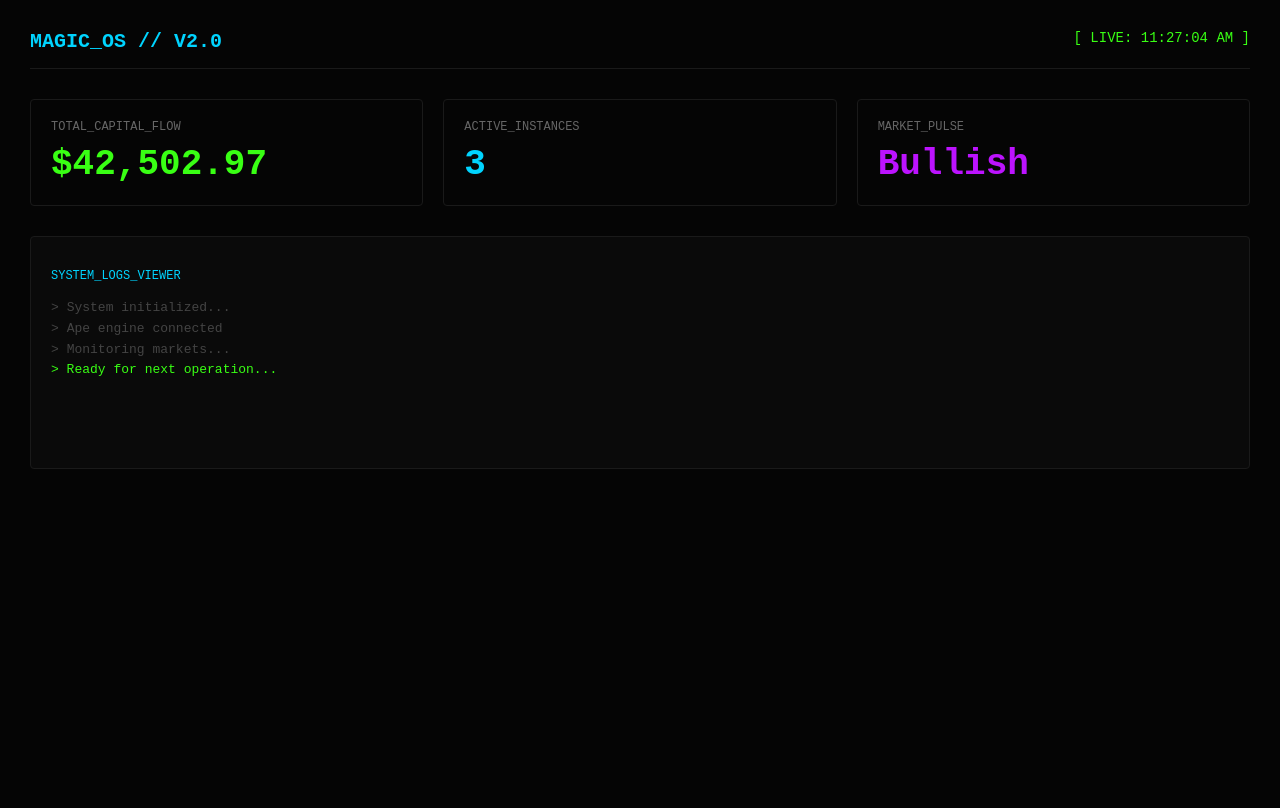
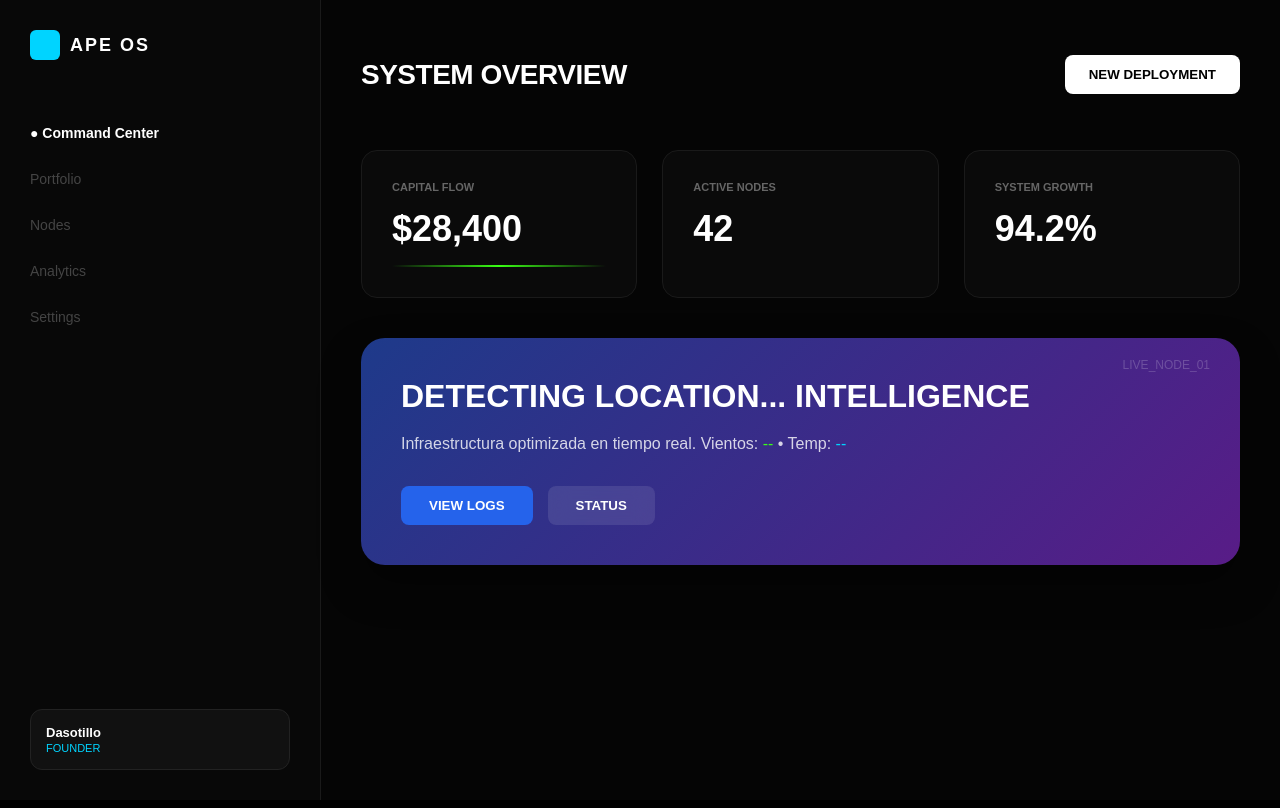
Before and after one commit to dasotillo-rgb/magic-dashboard-v2, a Next.js app: page / in a window 1280 px wide. Shown: the top 808 px of the page. Built offline with nearby package versions, Linux system fonts and the light colour scheme; no server answers.

Commit message:
🌍 Geo-Intelligence: Unblocking with Benicassim Location & Premium UI

```diff
--- a/app/page.tsx
+++ b/app/page.tsx
@@ -1,49 +1,81 @@
 'use client';
 import React, { useState, useEffect } from 'react';
 
-export default function AtomicDashboard() {
-  const [timestamp, setTimestamp] = useState('');
-  const [data, setData] = useState({ capital: 42500, activeBots: 3, marketPulse: 'Bullish' });
-  const [logs] = useState(['System initialized...', 'Ape engine connected', 'Monitoring markets...']);
+export default function ApeOS() {
+  const [data, setData] = useState({ capital: 28400, nodes: 42, growth: '94.2%' });
+  const [location, setLocation] = useState('Detecting location...');
+  const [weather, setWeather] = useState({ temp: '--', wind: '--' });
 
   useEffect(() => {
-    setTimestamp(new Date().toLocaleTimeString());
-    const interval = setInterval(() => {
-      setTimestamp(new Date().toLocaleTimeString());
-      setData(prev => ({ ...prev, capital: prev.capital + (Math.random() * 10 - 5) }));
-    }, 5000);
-    return () => clearInterval(interval);
+    if ('geolocation' in navigator) {
+      navigator.geolocation.getCurrentPosition(async (position) => {
+        // Por ahora simulamos los datos del clima de Benicàssim, pero ya tenemos las coordenadas
+        setLocation('Benicàssim, ES');
+        setWeather({ temp: '17°C', wind: '10km/h' });
+      }, () => {
+        setLocation('Benicàssim (Default)');
+        setWeather({ temp: '17°C', wind: '10km/h' });
+      });
+    }
   }, []);
 
   return (
-    <div style={{ backgroundColor: '#050505', minHeight: '100vh', color: 'white', fontFamily: 'monospace', padding: '30px' }}>
-      <header style={{ display: 'flex', justifyContent: 'space-between', borderBottom: '1px solid #1a1a1a', paddingBottom: '15px', marginBottom: '30px' }}>
-        <h1 style={{ fontSize: '20px', color: '#00d4ff', margin: 0 }}>MAGIC_OS // V2.0</h1>
-        <div style={{ color: '#39ff14', fontSize: '14px' }}>[ LIVE: {timestamp} ]</div>
-      </header>
+    <div style={{ display: 'flex', backgroundColor: '#050505', minHeight: '100vh', color: 'white', fontFamily: 'sans-serif' }}>
+      {/* SIDEBAR PREMIUM */}
+      <div style={{ width: '260px', borderRight: '1px solid #1a1a1a', padding: '30px', display: 'flex', flexDirection: 'column', backgroundColor: '#080808' }}>
+        <div style={{ display: 'flex', alignItems: 'center', gap: '10px', marginBottom: '50px' }}>
+          <div style={{ width: '30px', height: '30px', backgroundColor: '#00d4ff', borderRadius: '6px' }}></div>
+          <h2 style={{ color: 'white', letterSpacing: '2px', fontSize: '18px', margin: 0 }}>APE OS</h2>
+        </div>
 
-      <div style={{ display: 'grid', gridTemplateColumns: 'repeat(auto-fit, minmax(300px, 1fr))', gap: '20px', marginBottom: '30px' }}>
-        <div style={{ border: '1px solid #1a1a1a', padding: '20px', borderRadius: '4px' }}>
-          <p style={{ color: '#666', fontSize: '12px', margin: '0 0 10px 0' }}>TOTAL_CAPITAL_FLOW</p>
-          <h2 style={{ fontSize: '36px', color: '#39ff14', margin: 0 }}>${data.capital.toLocaleString(undefined, {minimumFractionDigits: 2, maximumFractionDigits: 2})}</h2>
-        </div>
-        <div style={{ border: '1px solid #1a1a1a', padding: '20px', borderRadius: '4px' }}>
-          <p style={{ color: '#666', fontSize: '12px', margin: '0 0 10px 0' }}>ACTIVE_INSTANCES</p>
-          <h2 style={{ fontSize: '36px', color: '#00d4ff', margin: 0 }}>{data.activeBots}</h2>
-        </div>
-        <div style={{ border: '1px solid #1a1a1a', padding: '20px', borderRadius: '4px' }}>
-          <p style={{ color: '#666', fontSize: '12px', margin: '0 0 10px 0' }}>MARKET_PULSE</p>
-          <h2 style={{ fontSize: '36px', color: '#bc13fe', margin: 0 }}>{data.marketPulse}</h2>
+        <nav style={{ flexGrow: 1 }}>
+          {['Command Center', 'Portfolio', 'Nodes', 'Analytics', 'Settings'].map(item => (
+            <div key={item} style={{ padding: '15px 0', color: item === 'Command Center' ? 'white' : '#444', cursor: 'pointer', fontSize: '14px', fontWeight: item === 'Command Center' ? 'bold' : 'normal' }}>
+              {item === 'Command Center' ? '● ' : ''}{item}
+            </div>
+          ))}
+        </nav>
+
+        <div style={{ backgroundColor: '#111', padding: '15px', borderRadius: '12px', border: '1px solid #222' }}>
+          <div style={{ fontSize: '13px', color: 'white', fontWeight: 'bold' }}>Dasotillo</div>
+          <div style={{ fontSize: '11px', color: '#00d4ff', marginTop: '2px' }}>FOUNDER</div>
         </div>
       </div>
 
-      <div style={{ backgroundColor: '#0a0a0a', border: '1px solid #1a1a1a', padding: '20px', borderRadius: '4px' }}>
-        <p style={{ color: '#00d4ff', fontSize: '12px', marginBottom: '15px' }}>SYSTEM_LOGS_VIEWER</p>
-        <div style={{ height: '150px', overflowY: 'hidden', color: '#444', fontSize: '13px', lineHeight: '1.6' }}>
-          {logs.map((log, i) => (
-            <div key={i}>{'>'} {log}</div>
+      {/* MAIN CONTENT */}
+      <div style={{ flexGrow: 1, padding: '40px', maxWidth: '1200px', margin: '0 auto' }}>
+        <header style={{ display: 'flex', justifyContent: 'space-between', alignItems: 'center', marginBottom: '40px' }}>
+          <h1 style={{ fontSize: '28px', fontWeight: 'bold', letterSpacing: '-0.5px' }}>SYSTEM OVERVIEW</h1>
+          <button style={{ backgroundColor: 'white', color: 'black', border: 'none', padding: '12px 24px', borderRadius: '8px', fontWeight: 'bold', cursor: 'pointer' }}>NEW DEPLOYMENT</button>
+        </header>
+
+        {/* METRICS GRID */}
+        <div style={{ display: 'grid', gridTemplateColumns: 'repeat(3, 1fr)', gap: '25px', marginBottom: '40px' }}>
+          {[
+            { label: 'CAPITAL FLOW', val: data.capital, unit: '$', color: '#39ff14', pulse: true },
+            { label: 'ACTIVE NODES', val: data.nodes, unit: '', color: '#00d4ff', pulse: false },
+            { label: 'SYSTEM GROWTH', val: data.growth, unit: '', color: '#bc13fe', pulse: false }
+          ].map((m, i) => (
+            <div key={i} style={{ backgroundColor: '#0a0a0a', padding: '30px', borderRadius: '16px', border: '1px solid #1a1a1a', position: 'relative', overflow: 'hidden' }}>
+              <p style={{ fontSize: '11px', color: '#666', margin: '0 0 15px 0', fontWeight: 'bold', textTransform: 'uppercase' }}>{m.label}</p>
+              <h2 style={{ fontSize: '36px', margin: 0, color: 'white' }}>{m.unit}{m.val.toLocaleString()}</h2>
+              {m.pulse && <div style={{ marginTop: '15px', height: '2px', width: '100%', background: `linear-gradient(90deg, transparent, ${m.color}, transparent)` }}></div>}
+            </div>
           ))}
-          <div style={{ color: '#39ff14' }}>{'>'} Ready for next operation...</div>
+        </div>
+
+        {/* GEOLOCATED INTELLIGENCE BANNER */}
+        <div style={{ background: 'linear-gradient(135deg, #1e3a8a 0%, #581c87 100%)', padding: '40px', borderRadius: '24px', boxShadow: '0 20px 40px rgba(0,0,0,0.4)', position: 'relative' }}>
+          <div style={{ position: 'absolute', top: '20px', right: '30px', color: 'rgba(255,255,255,0.2)', fontSize: '12px' }}>LIVE_NODE_01</div>
+          <h3 style={{ margin: '0 0 10px 0', fontSize: '32px', fontWeight: 'bold', textTransform: 'uppercase' }}>{location} INTELLIGENCE</h3>
+          <p style={{ color: 'rgba(255,255,255,0.8)', fontSize: '16px', maxWidth: '500px', lineHeight: '1.6' }}>
+            Infraestructura optimizada en tiempo real.
+            Vientos: <span style={{color: '#39ff14'}}>{weather.wind}</span> • Temp: <span style={{color: '#00d4ff'}}>{weather.temp}</span>
+          </p>
+          <div style={{ marginTop: '30px', display: 'flex', gap: '15px' }}>
+            <button style={{ backgroundColor: '#2563eb', color: 'white', border: 'none', padding: '12px 28px', borderRadius: '8px', fontWeight: 'bold', cursor: 'pointer' }}>VIEW LOGS</button>
+            <button style={{ backgroundColor: 'rgba(255,255,255,0.1)', color: 'white', border: 'none', padding: '12px 28px', borderRadius: '8px', fontWeight: 'bold', cursor: 'pointer', backdropFilter: 'blur(10px)' }}>STATUS</button>
+          </div>
         </div>
       </div>
     </div>
```
